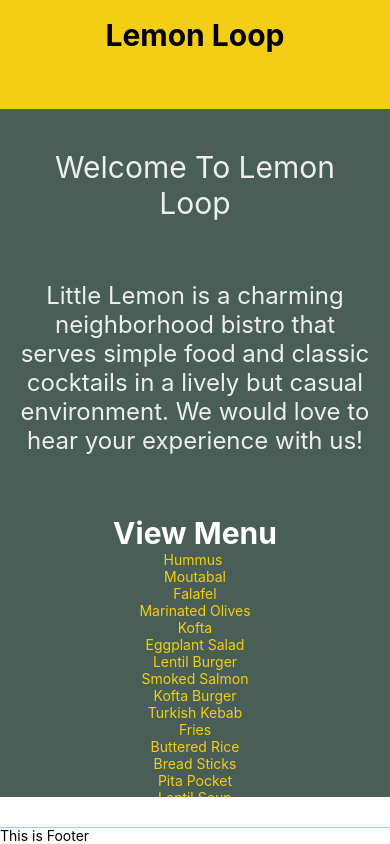
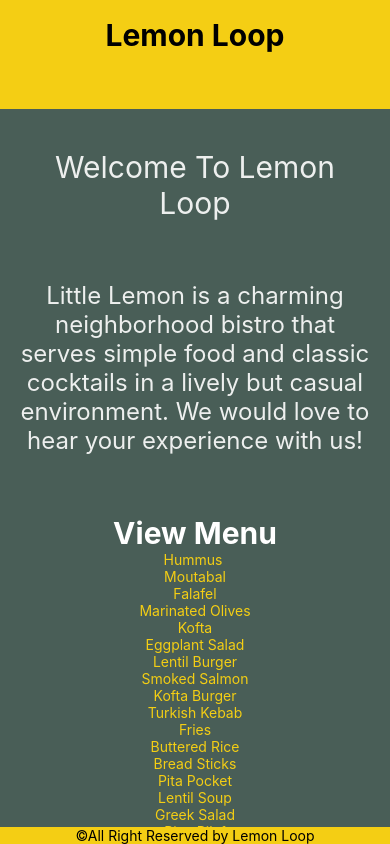
Before and after one commit to 404Bappy/LemonLoopApp, a React Native app: screen / in a window 390 px wide. Built offline with nearby package versions, Linux system fonts and the light colour scheme.

Commit message:
first commit

```diff
--- a/SRC/Components/Footer.js
+++ b/SRC/Components/Footer.js
@@ -3,8 +3,10 @@ import React from 'react';
 
 export default function Footer() {
   return (
-    <View style={{flex: 0.03, backgroundColor: '#F4CE14', marginTop: 30}}>
-      <Text>This is Footer</Text>
+    <View style={{backgroundColor: '#F4CE14'}}>
+      <Text style={{textAlign: 'center', color: 'black '}}>
+        ©All Right Reserved by Lemon Loop
+      </Text>
     </View>
   );
 }
```
